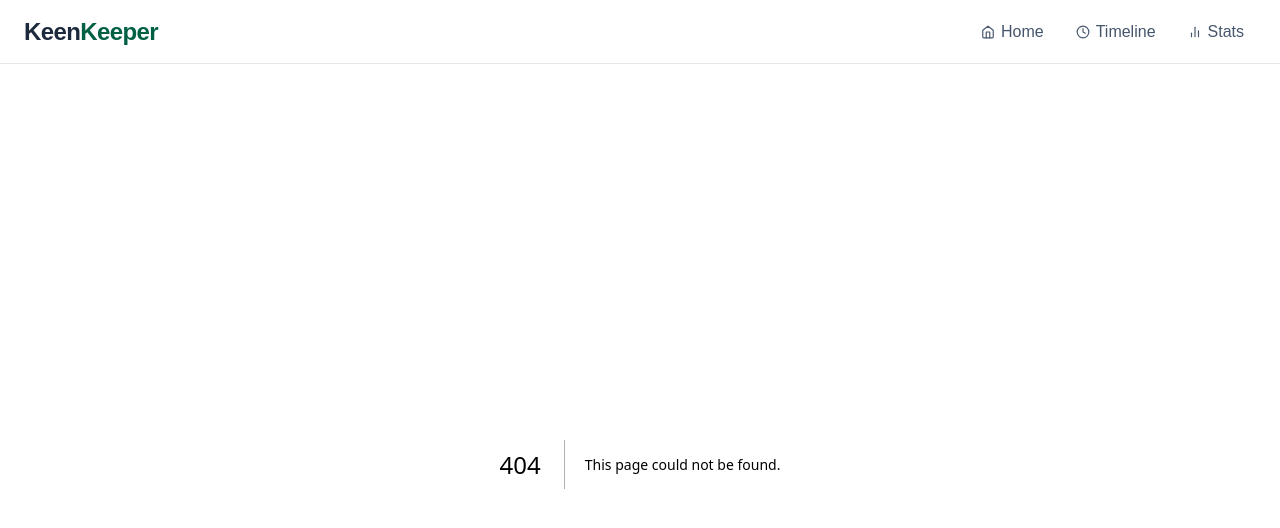
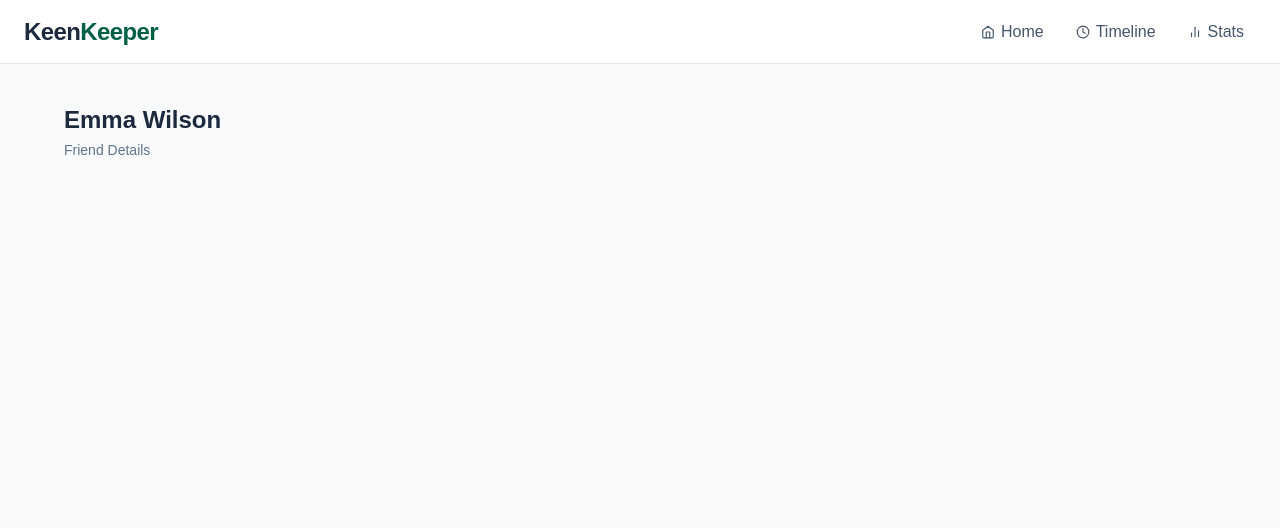
Before and after one commit to Oishee12/KinKeeper, a Next.js app: page /friends/1 in a window 1280 px wide. Before the commit this address had no page. Shown: the top 528 px of the page. Built offline with nearby package versions, Linux system fonts and the light colour scheme.

Commit message:
create dynamic friend detail route

```diff
--- /dev/null
+++ b/src/app/friends/[id]/page.js
@@ -0,0 +1,46 @@
+import friends from "@/data/friends.json"
+import Link from "next/link";
+
+const FriendDetailsPage = async ({ params }) => {
+    const { id } = await params;
+    const friend = friends.find((item) => item.id === Number(id));
+
+    if (!friend) {
+        return (
+            <main className="min-h-screen bg-slate-50 px-4 py-10">
+                <div className="mx-auto max-w-6xl text-center">
+                    <h1 className="text-2xl font-bold text-slate-800">
+                        Friend Not Found
+                    </h1>
+
+                    <p className="mt-2 text-base text-slate-500">
+                        We could not find a friend with this ID.
+                    </p>
+
+                    <Link
+                        href="/"
+                        className="btn mt-5 rounded-md border-0 bg-emerald-900 text-white hover:bg-emerald-800"
+                    >
+                        Back to Home
+                    </Link>
+                </div>
+            </main>
+        );
+    }
+
+    return (
+        <main className="min-h-screen bg-slate-50 px-4 py-10">
+            <div className="mx-auto max-w-6xl">
+                <h1 className="text-2xl font-bold text-slate-800">
+                    {friend.name}
+                </h1>
+
+                <p className="mt-1 text-sm text-slate-500">
+                    Friend Details
+                </p>
+            </div>
+        </main>
+    )
+}
+
+export default FriendDetailsPage
```
